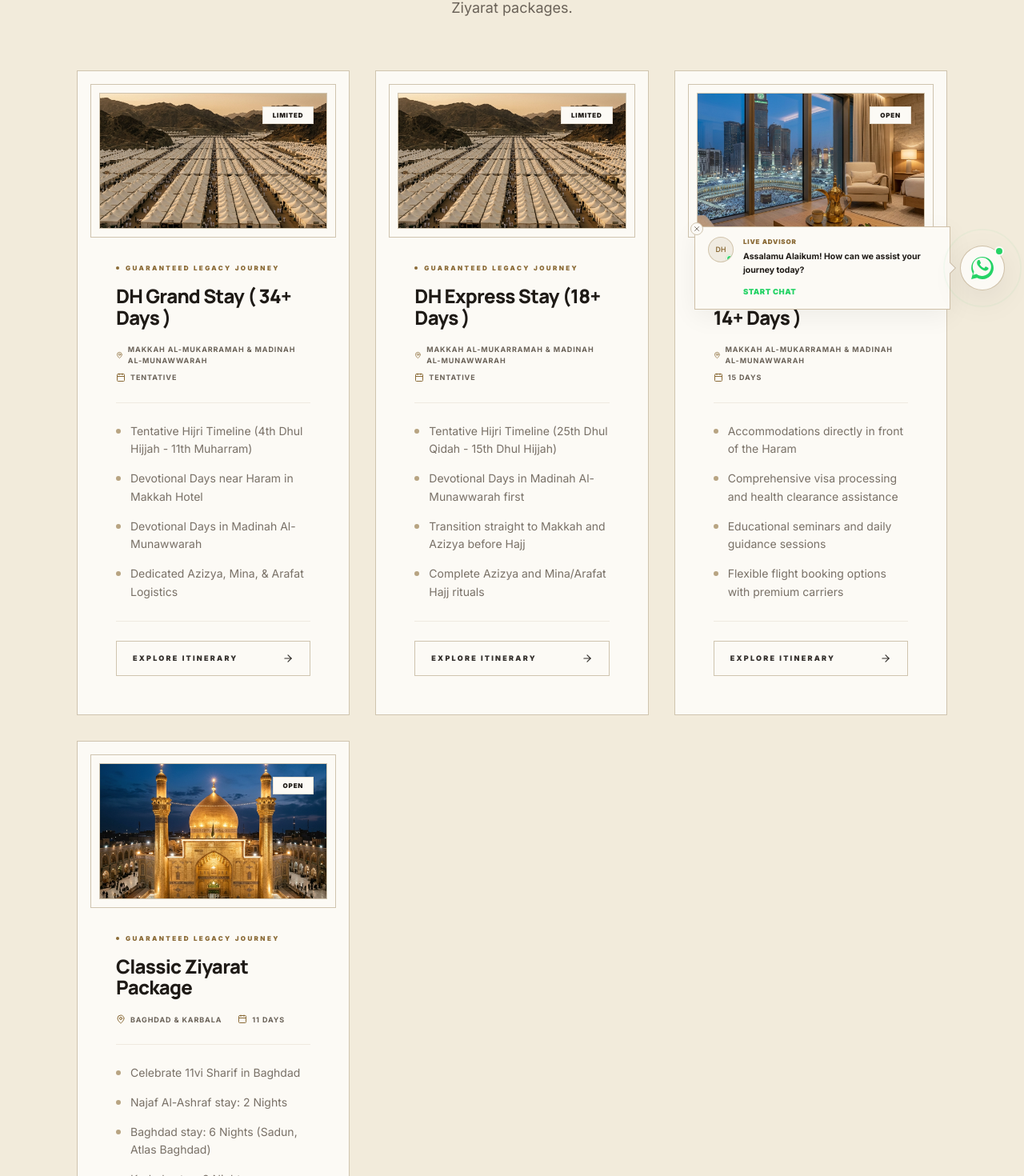
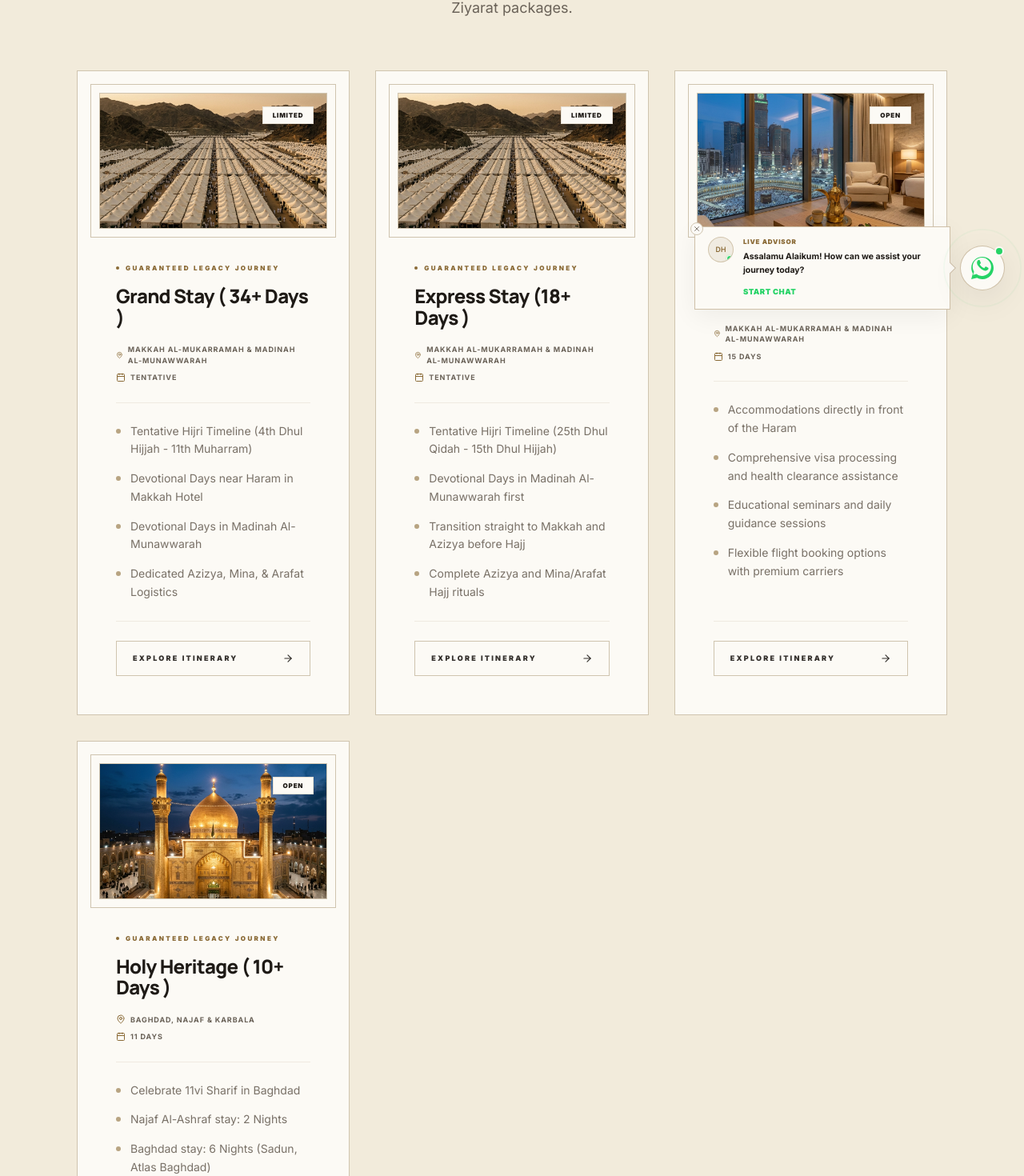
Before and after one commit to shafinmahida/dayar-e-habib-platform-v2, a Next.js app: page /tours in a window 1280 px wide. Shown: the part 389-1859 px from the top of the page at 80% size. Built offline with nearby package versions, Linux system fonts and the light colour scheme; a web font is replaced by a local one.

Commit message:
feat: rename classic ziyarat to Holy Heritage ( 10+ Days ), remove DH prefixes globally, change sacred umrah to Umrah ( 14+ Days ), remove biometric from FAQ visa documents, and clean up card hardcoded name overrides

```diff
--- a/components/sections/home/featured-packages.tsx
+++ b/components/sections/home/featured-packages.tsx
@@ -147,13 +147,13 @@ export function FeaturedPackages({ packages }: FeaturedPackagesProps) {
                       </div>
 
                       <h3 className="font-heading text-lg sm:text-xl md:text-2xl font-extrabold tracking-tight text-foreground leading-tight">
-                        {pkg.slug === "classic-ziyarat" ? "Classic Ziyarat Package" : pkg.title}
+                        {pkg.title}
                       </h3>
 
                       <div className="flex flex-wrap items-center gap-x-5 gap-y-2 text-[9px] font-bold tracking-widest text-muted-foreground uppercase pt-1">
                         <span className="flex items-center gap-1.5">
                           <MapPin className="size-3 text-accent" />
-                          <span>{pkg.slug === "classic-ziyarat" ? "Baghdad, Najaf & Karbala" : destinationNames}</span>
+                          <span>{destinationNames}</span>
                         </span>
                         <span className="flex items-center gap-1.5">
                           <Calendar className="size-3 text-accent" />
--- a/components/sections/package/PackageCard.tsx
+++ b/components/sections/package/PackageCard.tsx
@@ -75,13 +75,13 @@ export function PackageCard({ pkg }: PackageCardProps) {
           </div>
 
           <h3 className="font-heading text-xl sm:text-2xl font-extrabold tracking-tight text-foreground leading-tight group-hover:text-accent transition-colors duration-300">
-            {pkg.slug === "classic-ziyarat" ? "Classic Ziyarat Package" : pkg.title}
+            {pkg.title}
           </h3>
 
           <div className="flex flex-wrap items-center gap-x-5 gap-y-2 text-[9px] font-bold tracking-widest text-muted-foreground uppercase pt-1">
             <span className="flex items-center gap-1.5">
               <MapPin className="size-3 text-accent" />
-              <span>{pkg.slug === "classic-ziyarat" ? "Baghdad & Karbala" : destinationNames}</span>
+              <span>{destinationNames}</span>
             </span>
             <span className="flex items-center gap-1.5">
               <Calendar className="size-3 text-accent" />
--- a/constants/destination.ts
+++ b/constants/destination.ts
@@ -25,7 +25,7 @@ export const DESTINATIONS_DATA: Destination[] = [
   },
   {
     slug: "baghdad",
-    name: "Baghdad Ziyarat",
+    name: "Baghdad, Najaf & Karbala",
     country: "Iraq",
     description: "Historical tours to the shrines of Sheikh Abdul Qadir Jilani (Ghaus-e-Azam) and Imam Abu Hanifa.",
     imageUrl: null,
--- a/constants/packages.ts
+++ b/constants/packages.ts
@@ -5,7 +5,7 @@ export const PACKAGES_DATA: Package[] = [
     slug: "premium-hajj",
     categorySlug: "hajj",
     destinationSlugs: ["makkah", "madinah"],
-    title: "DH Grand Stay ( 34+ Days )",
+    title: "Grand Stay ( 34+ Days )",
     duration: "Tentative",
     highlights: [
       "Tentative Hijri Timeline (4th Dhul Hijjah - 11th Muharram)",
@@ -24,8 +24,8 @@ export const PACKAGES_DATA: Package[] = [
     featured: true,
     displayOrder: 1,
     createdAt: "2026-06-30T12:00:00Z",
-    seoTitle: "DH Grand Stay | Dayar-E-Habib",
-    seoDescription: "Book our DH Grand Stay Hajj full tour package with tentative Hijri timeline. Scholar guidance and standard Makkah/Madinah hotels included.",
+    seoTitle: "Grand Stay | Dayar-E-Habib",
+    seoDescription: "Book our Grand Stay Hajj full tour package with tentative Hijri timeline. Scholar guidance and standard Makkah/Madinah hotels included.",
     itinerary: [
       { dayNumber: 1, title: "4th Dhul Hijjah | Azizya", description: "Arrive in Jeddah, transfer to Makkah, and check-in to Azizya apartment." },
       { dayNumber: 2, title: "5th Dhul Hijjah | Azizya", description: "Perform Umrah under professional scholar guidance and rest." },
@@ -71,7 +71,7 @@ export const PACKAGES_DATA: Package[] = [
       { airline: "Convenient Airlines", route: "All travel originates and terminates in Mumbai", class: "", details: "Any Excess Baggage beyond the Standard Airline Allowance, or Requests to Change Travel Dates and Routes, Will Incur Additional Charges." }
     ],
     faqs: [
-      { question: "What are the required documents for booking Hajj?", answer: "To book your Hajj package, you must provide an international passport valid for at least 6 months from the travel date, along with mandatory copies of your Aadhaar Card and PAN Card. Additionally, please submit Biometric Passport Photographs with a high-definition white background (available in both physical prints and digital soft copies)." },
+      { question: "What are the required documents for booking Hajj?", answer: "To book your Hajj package, you must provide an international passport valid for at least 6 months from the travel date, along with mandatory copies of your Aadhaar Card and PAN Card. Additionally, please submit Passport Size Photographs with a high-definition white background (available in both physical prints and digital soft copies)." },
       { question: "What is the standard room occupancy?", answer: "Standard accommodation features 4 to 5 pilgrims per room. Double or triple sharing rooms can be arranged upon request at adjusted brochure rates." },
       { question: "What is the Hajj package cancellation policy?", answer: "Once booking confirmation is submitted, Hajj package payments are fully non-refundable under all cancellation circumstances." }
     ]
@@ -80,7 +80,7 @@ export const PACKAGES_DATA: Package[] = [
     slug: "short-hajj",
     categorySlug: "hajj",
     destinationSlugs: ["makkah", "madinah"],
-    title: "DH Express Stay (18+ Days )",
+    title: "Express Stay (18+ Days )",
     duration: "Tentative",
     highlights: [
       "Tentative Hijri Timeline (25th Dhul Qidah - 15th Dhul Hijjah)",
@@ -99,8 +99,8 @@ export const PACKAGES_DATA: Package[] = [
     featured: true,
     displayOrder: 2,
     createdAt: "2026-06-30T12:00:00Z",
-    seoTitle: "DH Express Stay | Dayar-E-Habib",
-    seoDescription: "Book our DH Express Stay Hajj short stay package with tentative Hijri dates. Scholar-led Hajj rituals, Azizya and Madina hotels included.",
+    seoTitle: "Express Stay | Dayar-E-Habib",
+    seoDescription: "Book our Express Stay Hajj short stay package with tentative Hijri dates. Scholar-led Hajj rituals, Azizya and Madina hotels included.",
     itinerary: [
       { dayNumber: 1, title: "25th Dhul Qidah | Madinah", description: "Arrive at Madinah Airport, private coach transfer, and check-in to Madinah hotel." },
       { dayNumber: 2, title: "26th Dhul Qidah to 3rd Dhul Hijjah | Madinah Munawwarah", description: "Spend spiritual days in Madinah at Prophet's Mosque including local historical Ziyarats." },
@@ -142,7 +142,7 @@ export const PACKAGES_DATA: Package[] = [
       { airline: "Convenient Airlines", route: "All travel originates and terminates in Mumbai", class: "", details: "Any Excess Baggage beyond the Standard Airline Allowance, or Requests to Change Travel Dates and Routes, Will Incur Additional Charges." }
     ],
     faqs: [
-      { question: "What are the required documents for booking Hajj?", answer: "To book your Hajj package, you must provide an international passport valid for at least 6 months from the travel date, along with mandatory copies of your Aadhaar Card and PAN Card. Additionally, please submit Biometric Passport Photographs with a high-definition white background (available in both physical prints and digital soft copies)." },
+      { question: "What are the required documents for booking Hajj?", answer: "To book your Hajj package, you must provide an international passport valid for at least 6 months from the travel date, along with mandatory copies of your Aadhaar Card and PAN Card. Additionally, please submit Passport Size Photographs with a high-definition white background (available in both physical prints and digital soft copies)." },
       { question: "What is the standard room occupancy?", answer: "Standard accommodation features 4 to 5 pilgrims per room. Double or triple sharing rooms can be arranged upon request at adjusted brochure rates." },
       { question: "What is the Hajj package cancellation policy?", answer: "Once booking confirmation is submitted, Hajj package payments are fully non-refundable under all cancellation circumstances." }
     ]
@@ -151,7 +151,7 @@ export const PACKAGES_DATA: Package[] = [
     slug: "deluxe-umrah",
     categorySlug: "umrah",
     destinationSlugs: ["makkah", "madinah"],
-    title: "DH Sacred Umrah ( 14+ Days )",
+    title: "Umrah ( 14+ Days )",
     duration: "15 Days",
     highlights: [
       "Accommodations directly in front of the Haram",
@@ -169,8 +169,8 @@ export const PACKAGES_DATA: Package[] = [
     featured: true,
     displayOrder: 2,
     createdAt: "2026-06-30T12:00:00Z",
-    seoTitle: "DH Sacred Umrah | Dayar-E-Habib",
-    seoDescription: "15 Days group or customized DH Sacred Umrah package with hotel accommodations in front of the Haram.",
+    seoTitle: "Umrah | Dayar-E-Habib",
+    seoDescription: "15 Days group or customized Umrah package with hotel accommodations in front of the Haram.",
     itinerary: [
       { dayNumber: 1, title: "Arrival in Makkah", description: "Transfer from Jeddah Airport to Makkah hotel. Check-in and rest." },
       { dayNumber: 2, title: "Umrah Rituals", description: "Perform Umrah under professional scholar guidance." },
@@ -202,15 +202,15 @@ export const PACKAGES_DATA: Package[] = [
       { airline: "Convenient Airlines", route: "All travel originates and terminates in Mumbai", class: "", details: "Any Excess Baggage beyond the Standard Airline Allowance, or Requests to Change Travel Dates and Routes, Will Incur Additional Charges." }
     ],
     faqs: [
-      { question: "What are the required documents for booking Umrah?", answer: "To book your Hajj package, you must provide an international passport valid for at least 6 months from the travel date, along with mandatory copies of your Aadhaar Card and PAN Card. Additionally, please submit Biometric Passport Photographs with a high-definition white background (available in both physical prints and digital soft copies)." },
-      { question: "Is laundry service included?", answer: "Yes, our DH Sacred Umrah packages include complimentary bi-weekly laundry service." }
+      { question: "What are the required documents for booking Umrah?", answer: "To book your Hajj package, you must provide an international passport valid for at least 6 months from the travel date, along with mandatory copies of your Aadhaar Card and PAN Card. Additionally, please submit Passport Size Photographs with a high-definition white background (available in both physical prints and digital soft copies)." },
+      { question: "Is laundry service included?", answer: "Yes, our Umrah packages include complimentary bi-weekly laundry service." }
     ]
   },
   {
     slug: "classic-ziyarat",
     categorySlug: "ziyarat",
     destinationSlugs: ["baghdad"],
-    title: "DH Holy Heritage ( 10+ Days )",
+    title: "Holy Heritage ( 10+ Days )",
     duration: "11 Days",
     highlights: [
       "Celebrate 11vi Sharif in Baghdad",
@@ -229,7 +229,7 @@ export const PACKAGES_DATA: Package[] = [
     featured: true,
     displayOrder: 3,
     createdAt: "2026-06-30T12:00:00Z",
-    seoTitle: "DH Holy Heritage | Dayar-E-Habib",
+    seoTitle: "Holy Heritage | Dayar-E-Habib",
     seoDescription: "Join our 11-day Ziyarat group to celebrate 11vi Sharif in Baghdad. Includes 6 nights in Baghdad, 2 nights in Najaf, 2 nights in Karbala, and direct flights.",
     itinerary: [
       { dayNumber: 1, title: "Najaf Stay", description: "Arrive at Najaf Airport. Check-in to your hotel. Perform ziyarat at the sacred Dome of Maula Ali (A.S.), Masjid Kufa, and Wadi-us-Salaam." },
```
